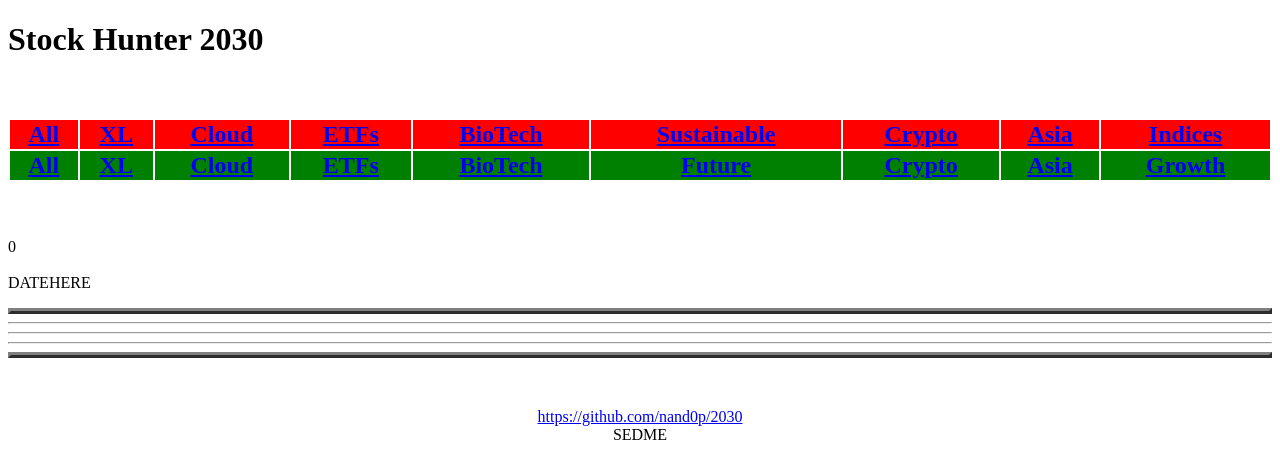
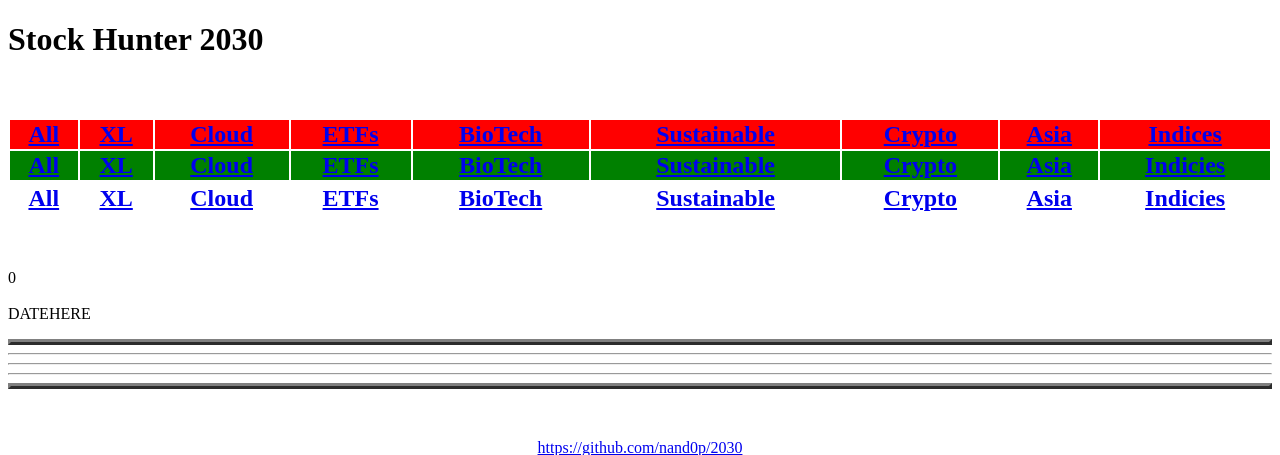
Before and after one commit to nand0p/2033, a Python web app: template templates/index.html in a window 1280 px wide. Shown: the top 455 px of the page. Run offline with Jinja, Linux system fonts and the light colour scheme; the template is opened without the code that fills it, so the values that code supplies are empty.

Commit message:
relative

```diff
--- a/templates/index.html
+++ b/templates/index.html
@@ -16,26 +16,26 @@
   <h2>
   <table width=100%>
     <tr width=100%>
-      <td bgcolor=red align=center><a href=/slow>All</a></td>
-      <td bgcolor=red align=center><a href=/slow/1>XL</a></td>
-      <td bgcolor=red align=center><a href=/slow/2>Cloud</a></td>
-      <td bgcolor=red align=center><a href=/slow/3>ETFs</a></td>
-      <td bgcolor=red align=center><a href=/slow/4>BioTech</a></td>
-      <td bgcolor=red align=center><a href=/slow/5>Sustainable</a></td>
-      <td bgcolor=red align=center><a href=/slow/6>Crypto</a></td>
-      <td bgcolor=red align=center><a href=/slow/7>Asia</a></td>
-      <td bgcolor=red align=center><a href=/slow/8>Indices</a></td>
+      <td bgcolor=red align=center><a href=/slow/>All</a></td>
+      <td bgcolor=red align=center><a href=/slow/1/>XL</a></td>
+      <td bgcolor=red align=center><a href=/slow/2/>Cloud</a></td>
+      <td bgcolor=red align=center><a href=/slow/3/>ETFs</a></td>
+      <td bgcolor=red align=center><a href=/slow/4/>BioTech</a></td>
+      <td bgcolor=red align=center><a href=/slow/5/>Sustainable</a></td>
+      <td bgcolor=red align=center><a href=/slow/6/>Crypto</a></td>
+      <td bgcolor=red align=center><a href=/slow/7/>Asia</a></td>
+      <td bgcolor=red align=center><a href=/slow/8/>Indices</a></td>
     </tr>
     <tr width=100%>
-      <td bgcolor=green align=center><a href=/fast>All</a></td>
-      <td bgcolor=green align=center><a href=/fast/1>XL</a></td>
-      <td bgcolor=green align=center><a href=/fast/2>Cloud</a></td>
-      <td bgcolor=green align=center><a href=/fast/3>ETFs</a></td>
-      <td bgcolor=green align=center><a href=/fast/4>BioTech</a></td>
-      <td bgcolor=green align=center><a href=/fast/5>Future</a></td>
-      <td bgcolor=green align=center><a href=/fast/6>Crypto</a></td>
-      <td bgcolor=green align=center><a href=/fast/7>Asia</a></td>
-      <td bgcolor=green align=center><a href=/fast/8>Growth</a></td>
+      <td bgcolor=green align=center><a href=/fast/>All</a></td>
+      <td bgcolor=green align=center><a href=/fast/1/>XL</a></td>
+      <td bgcolor=green align=center><a href=/fast/2/>Cloud</a></td>
+      <td bgcolor=green align=center><a href=/fast/3/>ETFs</a></td>
+      <td bgcolor=green align=center><a href=/fast/4/>BioTech</a></td>
+      <td bgcolor=green align=center><a href=/fast/5/>Sustainable</a></td>
+      <td bgcolor=green align=center><a href=/fast/6/>Crypto</a></td>
+      <td bgcolor=green align=center><a href=/fast/7/>Asia</a></td>
+      <td bgcolor=green align=center><a href=/fast/8/>Indicies</a></td>
     </tr>
     <tr width=100%>
       {% if speed == "fast" %}
@@ -46,6 +46,17 @@
           <a href=/fast>rolling slow</a>
       {% endif %}
       </td>
+    </tr>
+    <tr width=100%>
+      <td align=center><a href=/results/>All</a></td>
+      <td align=center><a href=/results/1/>XL</a></td>
+      <td align=center><a href=/results/2/>Cloud</a></td>
+      <td align=center><a href=/results/3/>ETFs</a></td>
+      <td align=center><a href=/results/4/>BioTech</a></td>
+      <td align=center><a href=/results/5/>Sustainable</a></td>
+      <td align=center><a href=/results/6/>Crypto</a></td>
+      <td align=center><a href=/results/7/>Asia</a></td>
+      <td align=center><a href=/results/8/>Indicies</a></td>
     </tr>
   </table>
   </h2>
```
Also changed, not shown: results/templates/index.html (+32 -12 lines), 1 other file.
